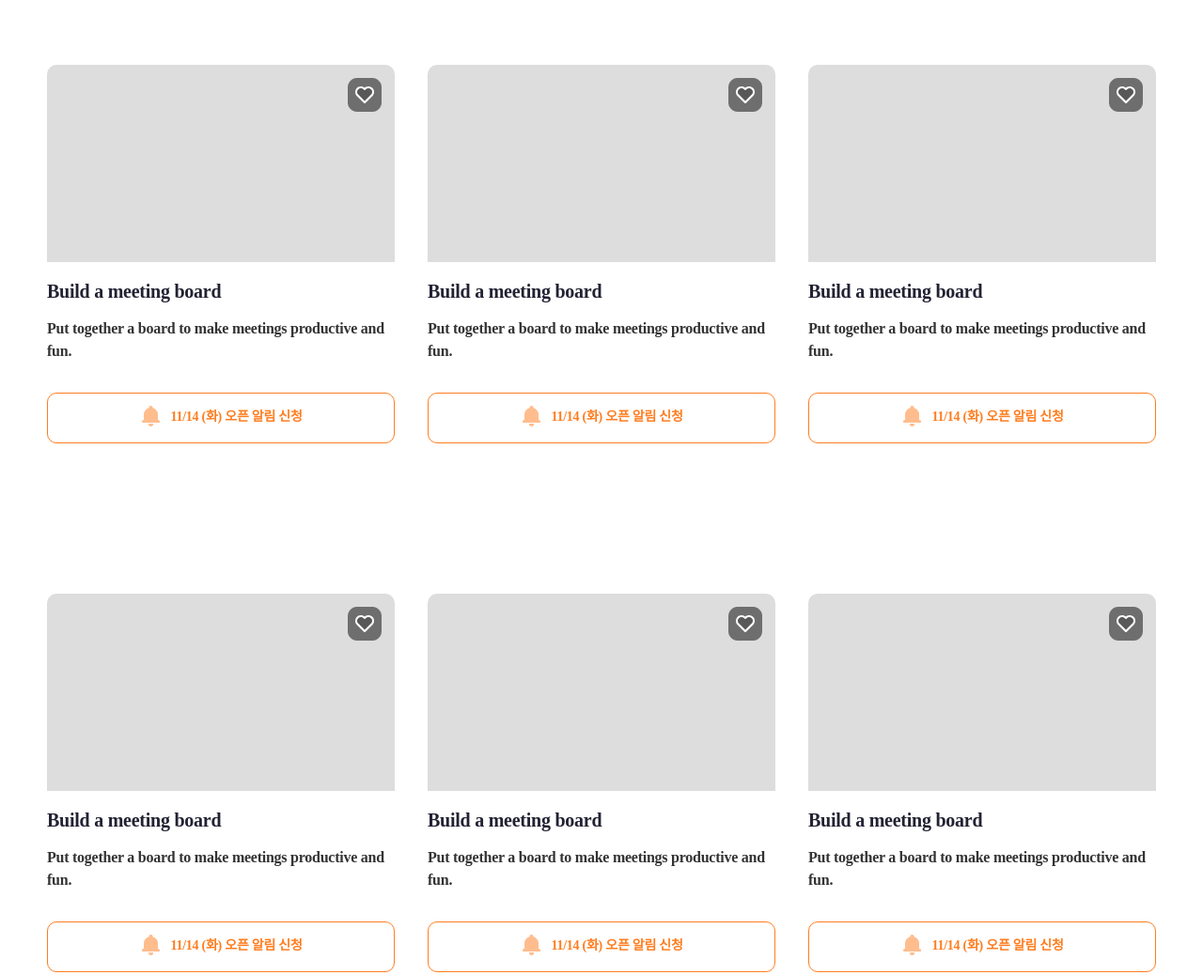
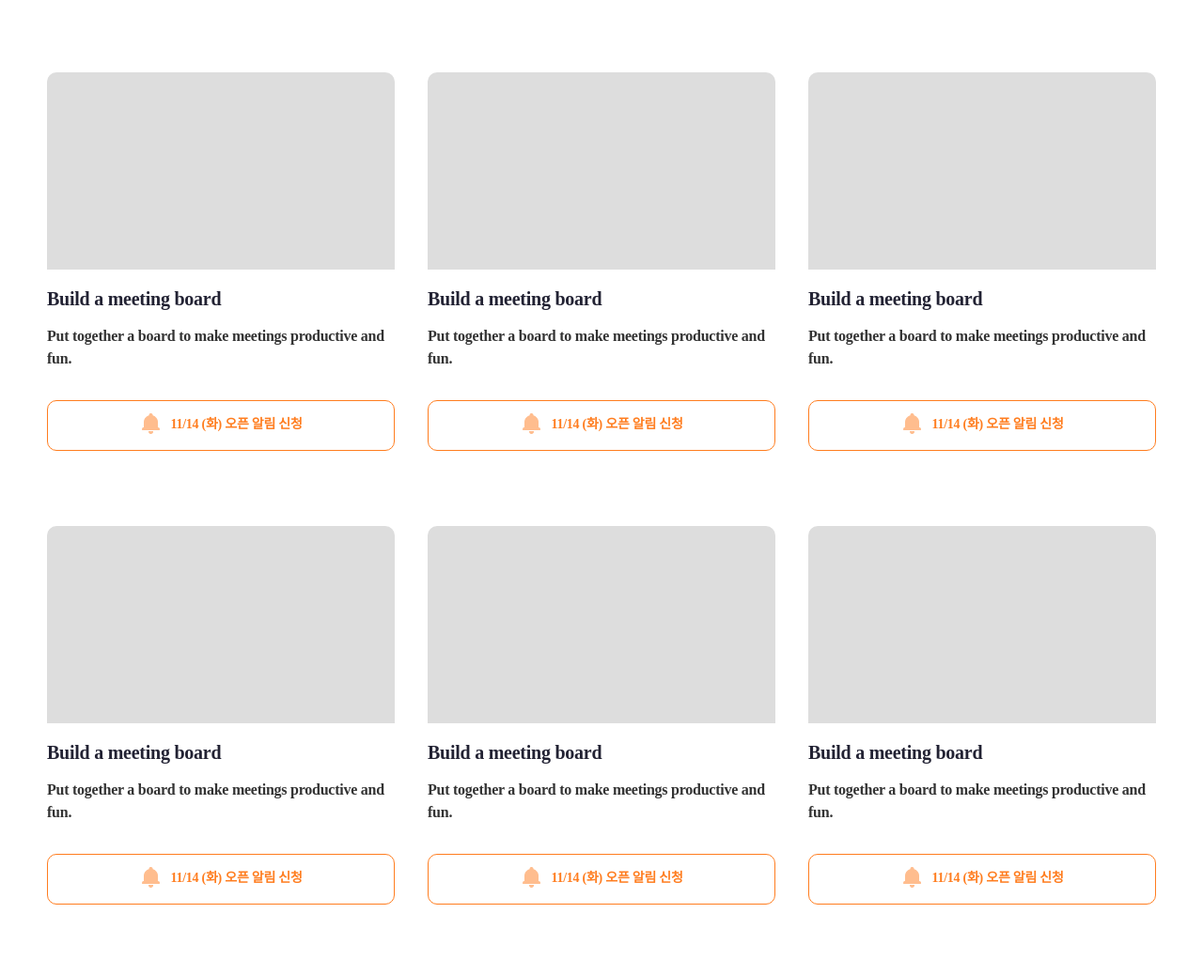
Before and after one commit to jiwon-thedesigner/portfolio-2023_funidea, a plain HTML site: page listpage/list_01.html in a window 1280 px wide. Shown: the part 1353-2391 px from the top of the page at 94% size. Drawn offline with Linux system fonts and the light colour scheme; files whose address does not match are found by name; a web font is replaced by a local one.

Commit message:
주소 설정

```diff
--- a/listpage/list_01.html
+++ b/listpage/list_01.html
@@ -13,7 +13,7 @@
         <meta charset="UTF-8" />
         <meta name="viewport" content="width=device-width, initial-scale=1.0" />
         <title>FUNiDEA</title>
-        <link rel="stylesheet" href="../style.css" />
+        <link rel="stylesheet" href="../list_style.css" />
       </head>
       <body>
         <div class="container">
--- a/listpage/list_02.html
+++ b/listpage/list_02.html
@@ -13,7 +13,7 @@
         <meta charset="UTF-8" />
         <meta name="viewport" content="width=device-width, initial-scale=1.0" />
         <title>FUNiDEA</title>
-        <link rel="stylesheet" href="/style.css" />
+        <link rel="stylesheet" href="/list_style.css" />
       </head>
       <body>
         <div class="container">
```
Also changed, not shown: listpage/list_03.html (+1 -1 lines).
